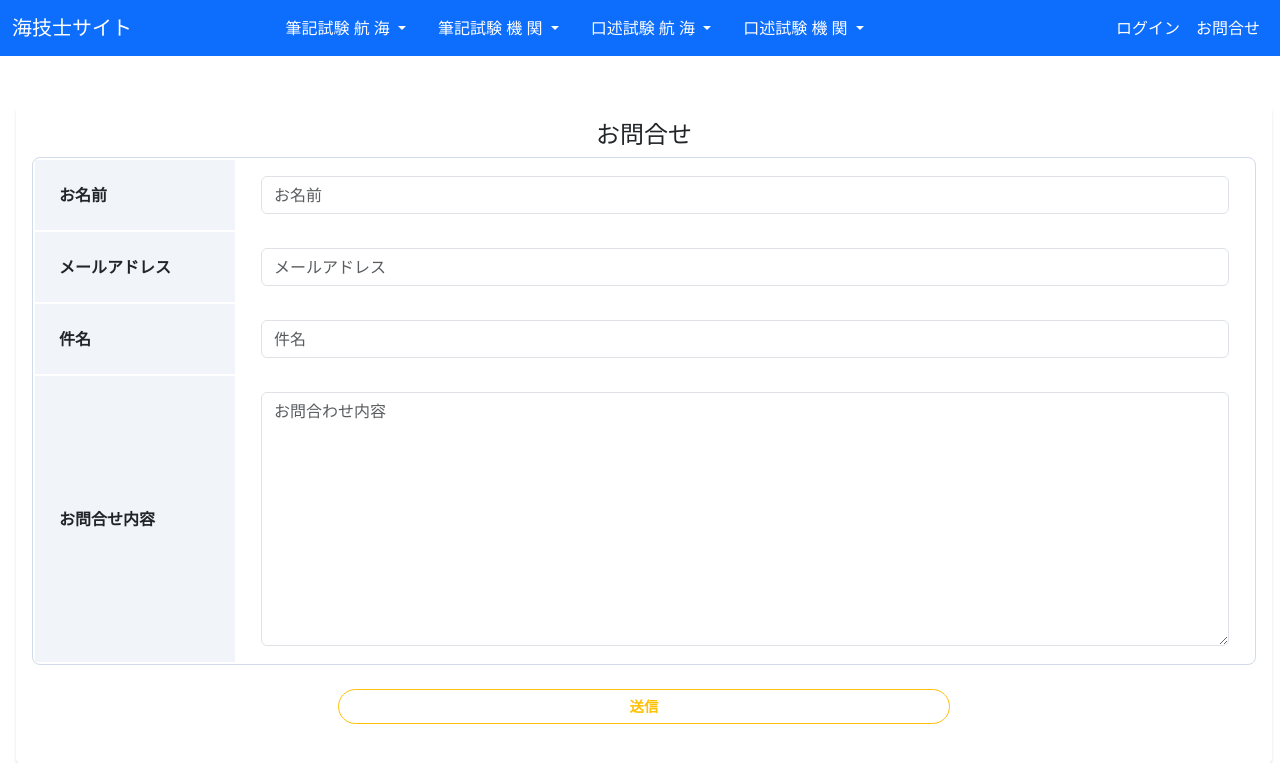
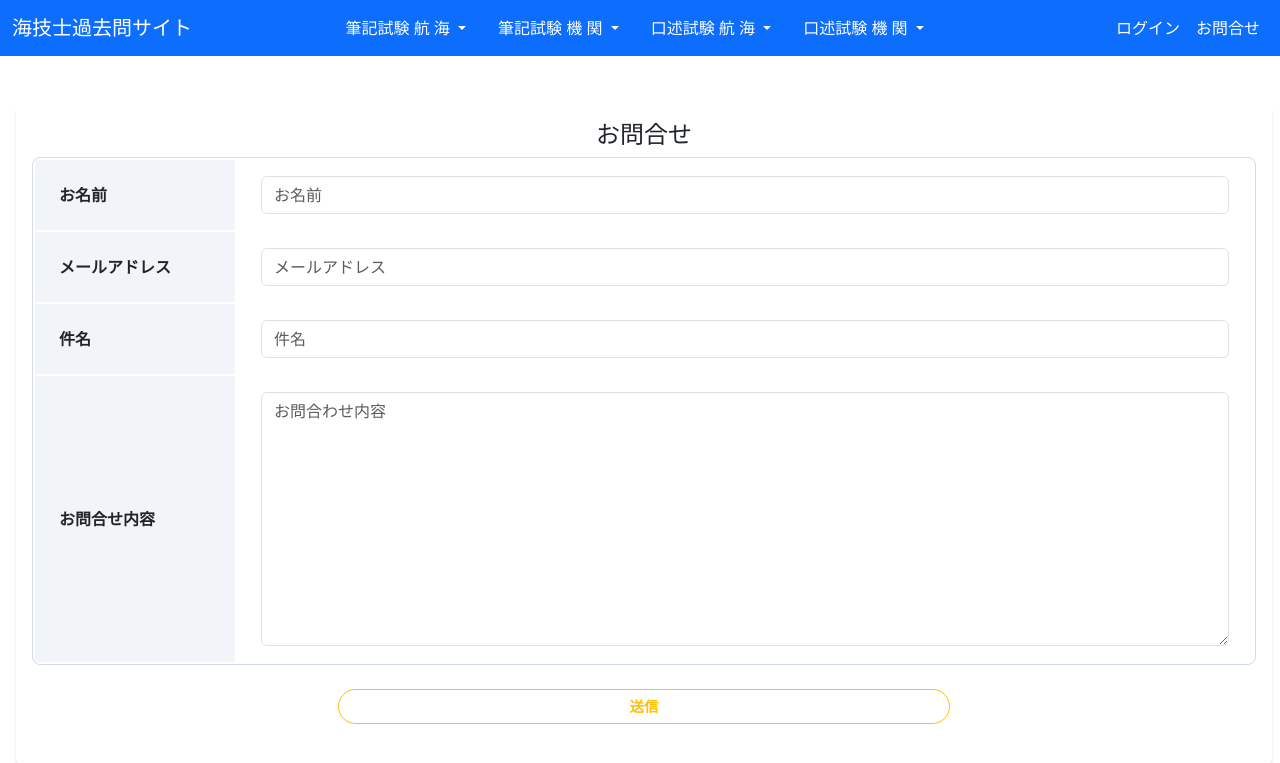
Before and after one commit to hashi5akihiro5/kaigishi_website_v2, a Django app: page /accounts/contact in a window 1280 px wide. Shown: the top 763 px of the page. Run offline with Django 4.2, Linux system fonts and the light colour scheme; some libraries are stand-ins or nearby versions.

Commit message:
「海技士過去問サイト」に名称変更

```diff
--- a/kakomon/templates/kakomon/base.html
+++ b/kakomon/templates/kakomon/base.html
@@ -14,7 +14,7 @@
     <body>
         <nav class="navbar navbar-expand-lg bg-primary mb-5">
             <div class="container-fluid">
-                <a class="navbar-brand text-white" href={% url 'kakomon:index' %}>海技士サイト</a>
+                <a class="navbar-brand text-white" href={% url 'kakomon:index' %}>海技士過去問サイト</a>
                 <div class="col-md-8 mx-auto">
                     <ul class="navbar-nav d-flex justify-content-center align-items-center">
                         <li class="nav-item dropdown mx-3">
```
